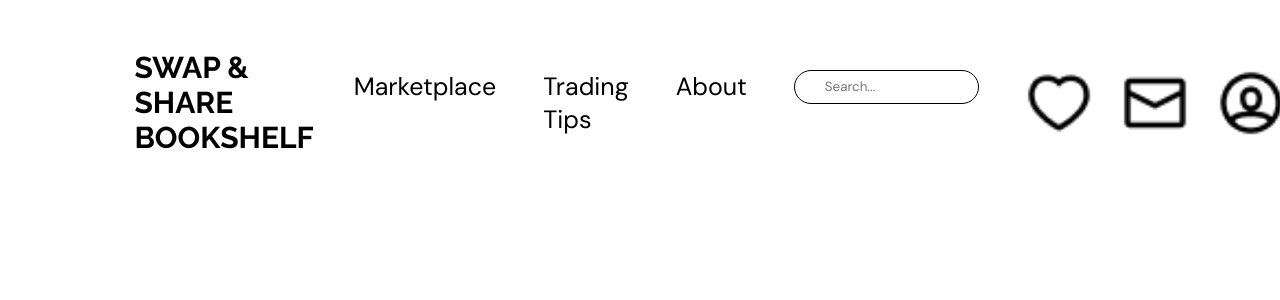
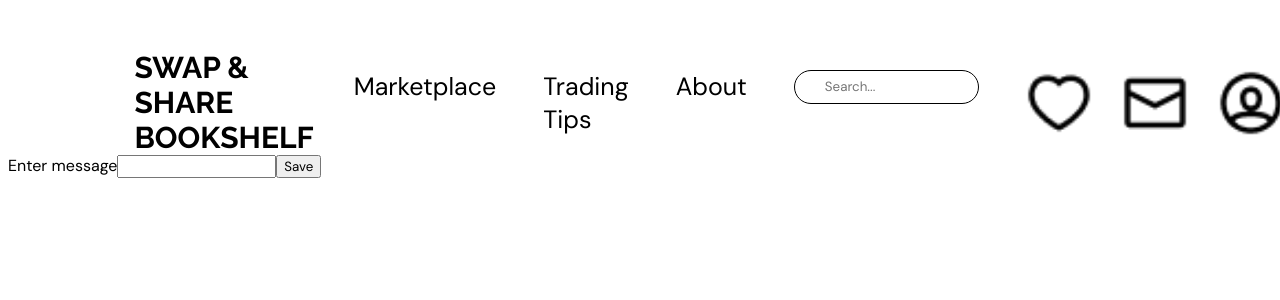
Before and after one commit to gino-reinke/Swap-and-Share-Bookshelf, a React (Vite) app: page / in a window 1280 px wide. Shown: the top 300 px of the page. Built offline with nearby package versions, Linux system fonts and the light colour scheme.

Commit message:
Create Hero page and linked to App.jsx.
Connected project to firebase and firestore database, and tested firestore database in Hero page

```diff
--- a/package.json
+++ b/package.json
@@ -12,6 +12,7 @@
   "dependencies": {
     "@fontsource/dm-sans": "^5.1.1",
     "@fontsource/raleway": "^5.1.1",
+    "firebase": "^11.2.0",
     "react": "^18.3.1",
     "react-dom": "^18.3.1"
   },
--- a/src/App.jsx
+++ b/src/App.jsx
@@ -1,9 +1,11 @@
 import styles from './App.module.css'
+import { Hero } from './components/Hero/Hero'
 import { Navbar } from './components/Navbar/Navbar'
 
 function App() {
   return <div className={styles.App}>
     <Navbar />
+    <Hero />
   </div>
 
 }
--- /dev/null
+++ b/src/components/Hero/Hero.jsx
@@ -0,0 +1,33 @@
+import React, { useRef } from 'react'
+import { firestore } from '../../firebase'
+import { addDoc, collection } from 'firebase/firestore'
+
+export const Hero = () => {
+    const messageRef = useRef();
+    const ref = collection(firestore, 'messages');
+
+    const handleSave = async(e) => {
+        e.preventDefault();
+        console.log(messageRef.current.value);
+
+        let data = {
+            message: messageRef.current.value,
+        }
+
+        try {
+            addDoc(ref, data);
+        }
+        catch (e) {
+            console.error("Error adding document: ", e);
+        }
+    };
+  return (
+    <div>
+        <form onSubmit={handleSave}>
+            <label>Enter message</label>
+            <input type="text" ref={messageRef} />
+            <button type="submit">Save</button>
+        </form>
+    </div>
+  )
+}
--- /dev/null
+++ b/src/firebase.js
@@ -0,0 +1,23 @@
+// Import the functions you need from the SDKs you need
+import { initializeApp } from "firebase/app";
+import { getAnalytics } from "firebase/analytics";
+import { getFirestore } from "firebase/firestore";
+// TODO: Add SDKs for Firebase products that you want to use
+// https://firebase.google.com/docs/web/setup#available-libraries
+
+// Your web app's Firebase configuration
+// For Firebase JS SDK v7.20.0 and later, measurementId is optional
+const firebaseConfig = {
+  apiKey: "AIzaSyCOSAVwkKsgm9s-BAXyKo1gbArtE4tetd0",
+  authDomain: "swap-and-share-bookshelf.firebaseapp.com",
+  projectId: "swap-and-share-bookshelf",
+  storageBucket: "swap-and-share-bookshelf.firebasestorage.app",
+  messagingSenderId: "306553409149",
+  appId: "1:306553409149:web:c6c769bacddc410173ab14",
+  measurementId: "G-XP6KETC9HK"
+};
+
+// Initialize Firebase
+const app = initializeApp(firebaseConfig);
+const analytics = getAnalytics(app);
+export const firestore = getFirestore(app);
```
Also changed, not shown: src/components/Hero/Hero.module.css (added), 1 other file (tests, documents, lock files or other folders).
